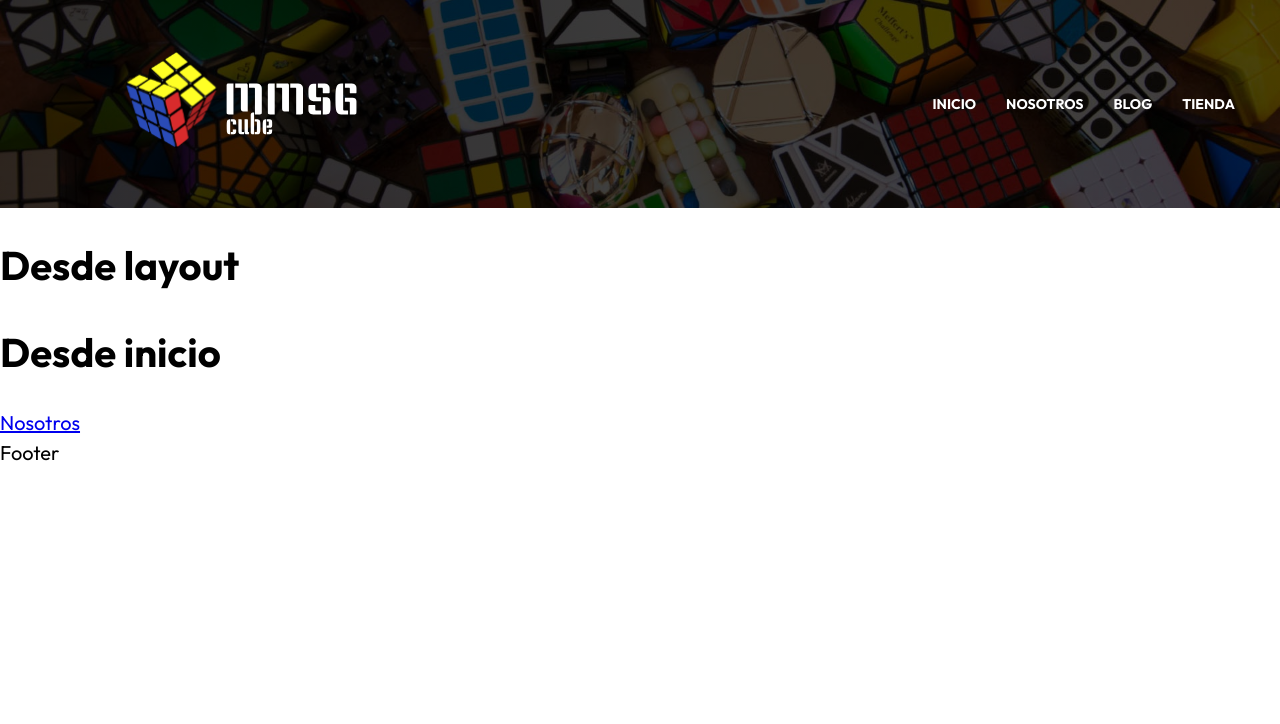
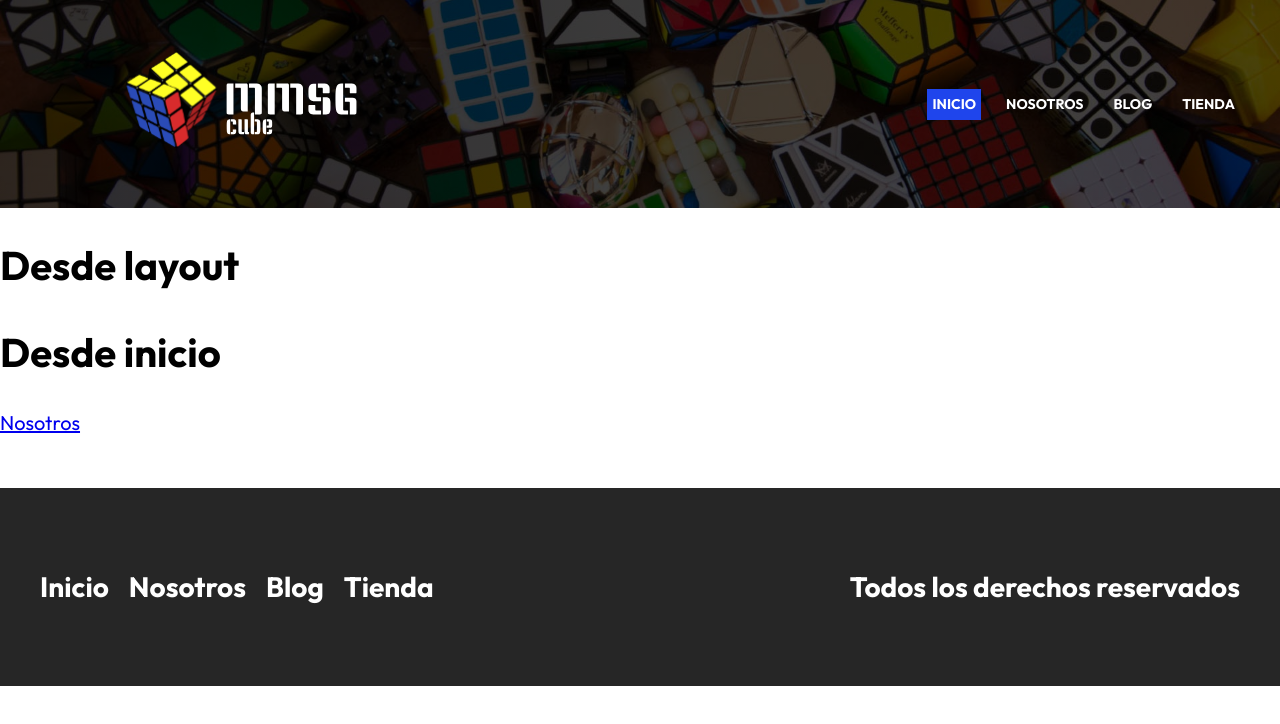
Before and after one commit to maximmusg/MMSG.cube, a Next.js app: page / in a window 1280 px wide. Shown: the top 724 px of the page. Built offline with nearby package versions, Linux system fonts and the light colour scheme.

Commit message:
Agregado Header a mmsgcube

```diff
--- a/components/Footer.js
+++ b/components/Footer.js
@@ -1,7 +1,32 @@
 import React from 'react'
+import Link from 'next/link'
+import styles from '../styles/Footer.module.css'
+import { useRouter } from 'next/router'
 
 export default function Footer() {
+
+  const router = useRouter()
+
   return (
-    <div>Footer</div>
+   <footer className={styles.footer}>
+        <div className={`contenedor ${styles.contenido}`}>
+            <nav className={styles.navegacion}>
+            <Link href='/'>
+                        <a className={ router.pathname === '/' ? styles.active : '' } > Inicio</a>
+                    </Link>
+                    <Link href='/nosotros'>
+                        <a className={ router.pathname === '/nosotros' ? styles.active : '' }> Nosotros</a>
+                    </Link>
+                    <Link href='/blog'>
+                        <a className={ router.pathname === '/blog' ? styles.active : '' }> Blog</a>
+                    </Link>
+                    <Link href='/tienda'>
+                        <a className={ router.pathname === '/tienda' ? styles.active : '' }> Tienda</a>
+                    </Link>
+            </nav>
+            <p className={styles.copyright}>Todos los derechos reservados</p>
+    </div>
+    </footer>
   )
+
 }
--- a/components/Header.js
+++ b/components/Header.js
@@ -5,7 +5,11 @@
 import styles from "../styles/Header.module.css"
 
 export default function Header() {
+
+    const router = useRouter()
+
     return (
+
         <header className={styles.header}>
             <div className={`contenedor ${styles.barra}`} >
 
@@ -14,21 +18,20 @@
                         <a>
                             <Image width={400} height={100} src="/img/liogo2.svg" alt="Imagen Logo"/>
                         </a>
-
                     </Link>
                 </div>
                 <nav className={styles.navegacion}>
                     <Link href='/'>
-                    <a > Inicio</a>
+                        <a className={ router.pathname === '/' ? styles.active : '' } > Inicio</a>
                     </Link>
                     <Link href='/nosotros'>
-                    <a > Nosotros</a>
+                        <a className={ router.pathname === '/nosotros' ? styles.active : '' }> Nosotros</a>
                     </Link>
                     <Link href='/blog'>
-                    <a > Blog</a>
+                        <a className={ router.pathname === '/blog' ? styles.active : '' }> Blog</a>
                     </Link>
                     <Link href='/tienda'>
-                    <a > Tienda</a>
+                        <a className={ router.pathname === '/tienda' ? styles.active : '' }> Tienda</a>
                     </Link>
                 </nav>
 
--- /dev/null
+++ b/styles/Footer.module.css
@@ -0,0 +1,44 @@
+.footer{
+    background-color: var(--negro);
+    padding: 5rem 0;
+    margin-top: 5rem;
+}
+
+@media (min-width: 768px) {
+    .contenido{
+        display: flex;
+        justify-content: space-between;
+    }
+}
+
+.navegacion {
+    display: flex;
+    flex-direction: column;
+    align-items: center;
+}
+
+@media (min-width: 768px){
+    .navegacion{
+        flex-direction: row;
+        gap: 2rem;
+    }
+}
+
+.navegacion a {
+    font-size: 2.8rem;
+    color: var(--blanco);
+    text-decoration: none;
+    font-weight: 700;
+}
+
+.navegacion a:hover,
+.active{
+    color: rgb(197, 3, 3);
+}
+
+.copyright{
+    font-size: 2.8rem;
+    color: var(--blanco);
+    font-weight: 700;
+    text-align: center;
+}
--- a/styles/Header.module.css
+++ b/styles/Header.module.css
@@ -41,7 +41,7 @@
     transition-duration: .4s;
 }
 
-.navegacion a:hover
-{
+.navegacion a:hover,
+.active{
     background-color: rgb(31, 69, 236);
 }
```
Lines whose indentation alone changed are shown as unchanged.
